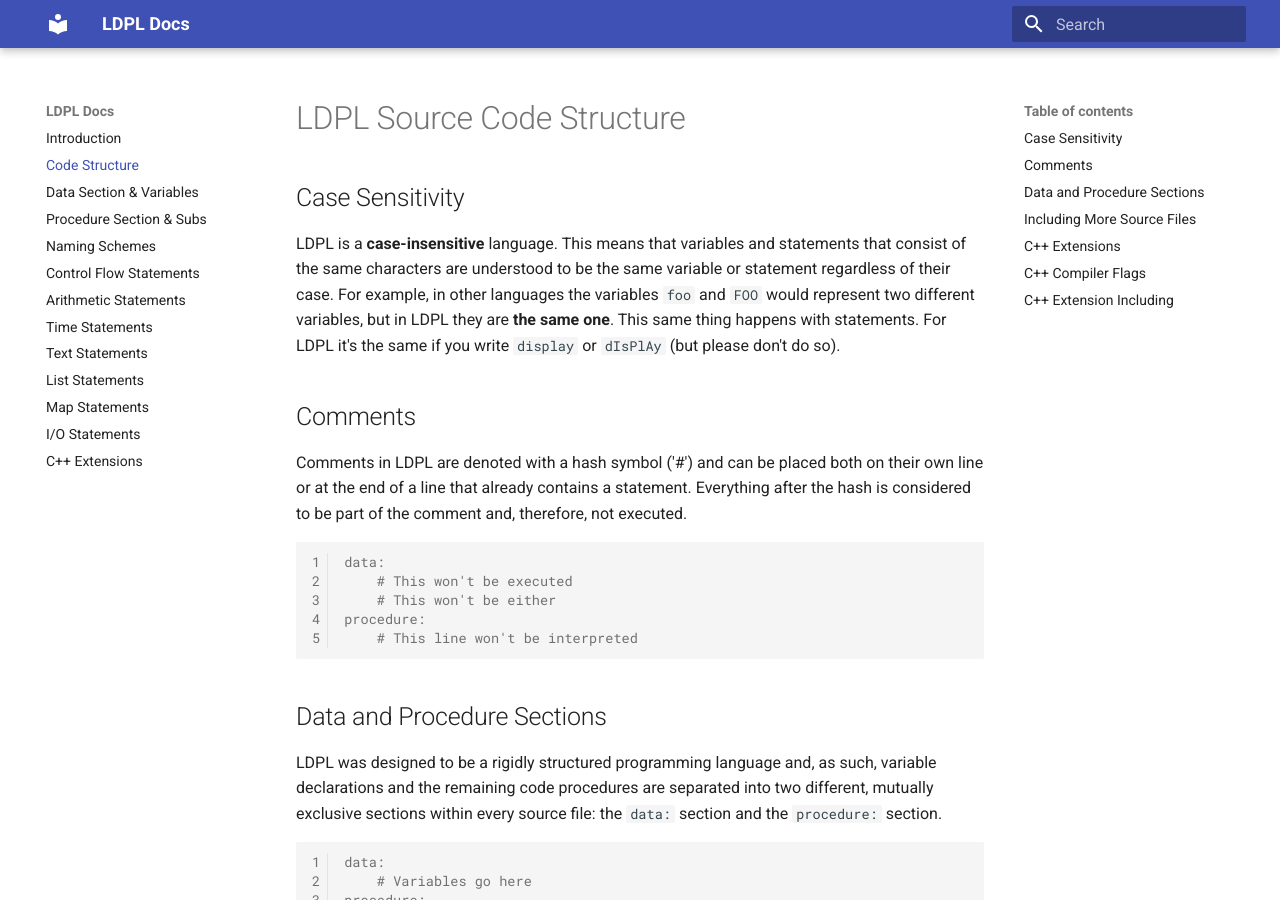
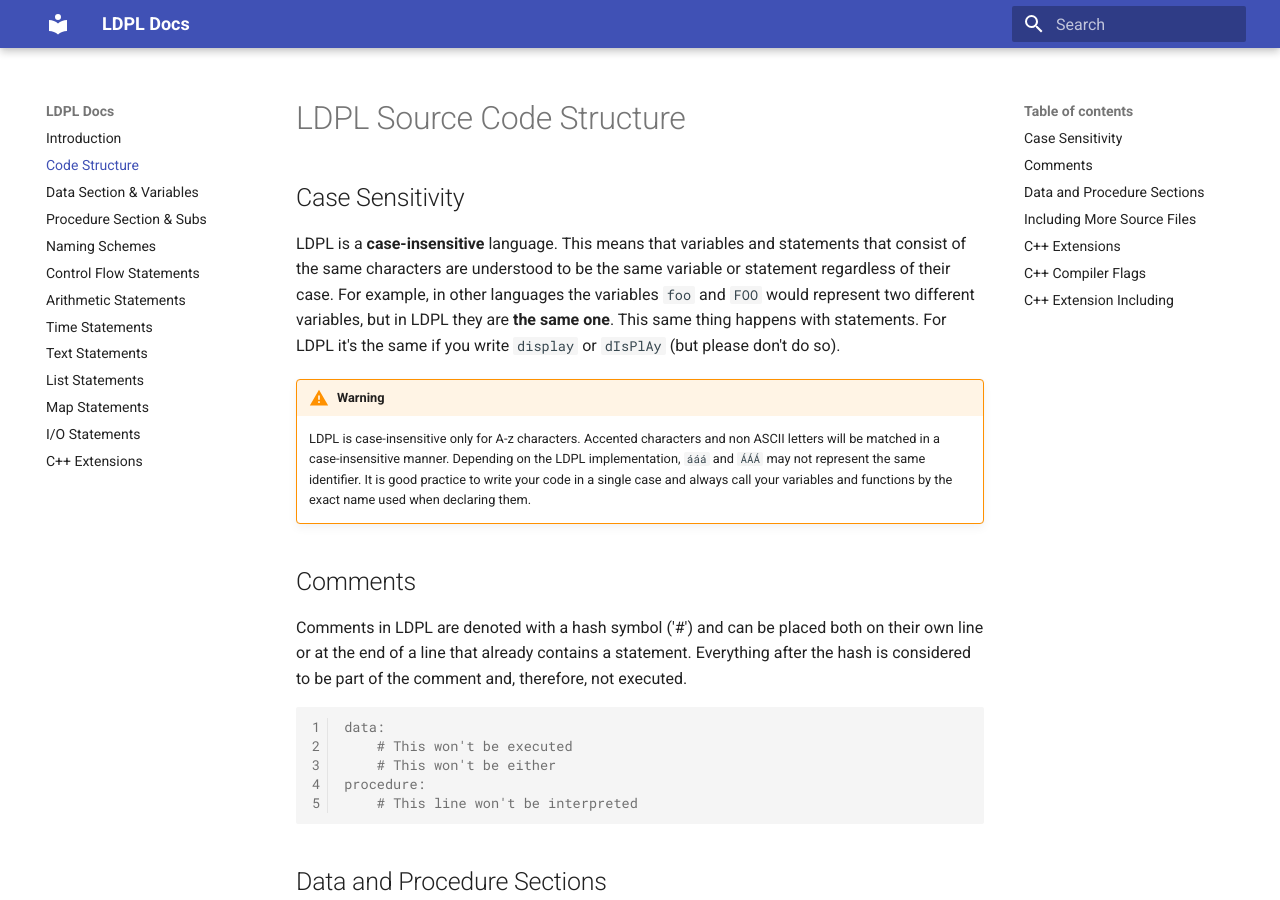
Before and after one commit to Lartu/ldpl, an MkDocs documentation site: the page built from docs/structure.md, in a window 1280 px wide and 900 px high. Built offline with MkDocs 1.6.1 and Material for MkDocs 9.7.7, drawn with Linux system fonts in a browser that asks for light colours.

Commit message:
Update structure.md

```diff
--- a/docs/structure.md
+++ b/docs/structure.md
@@ -8,6 +8,14 @@ or statement regardless of their case. For example, in other languages the
 variables `foo` and `FOO` would represent two different variables, but in
 LDPL they are **the same one**. This same thing happens with statements. For
 LDPL it's the same if you write `display` or `dIsPlAy` (but please don't do so).
+
+!!! warning
+    LDPL is case-insensitive only for A-z characters. Accented characters and
+    non ASCII letters will be matched in a case-insensitive manner. Depending
+    on the LDPL implementation, `ááá` and `ÁÁÁ` may not represent the same
+    identifier. It is good practice to write your code in a single case and
+    always call your variables and functions by the exact name used when
+    declaring them.
 
 ## Comments
 Comments in LDPL are denoted with a hash symbol ('#') and can be placed both
```
